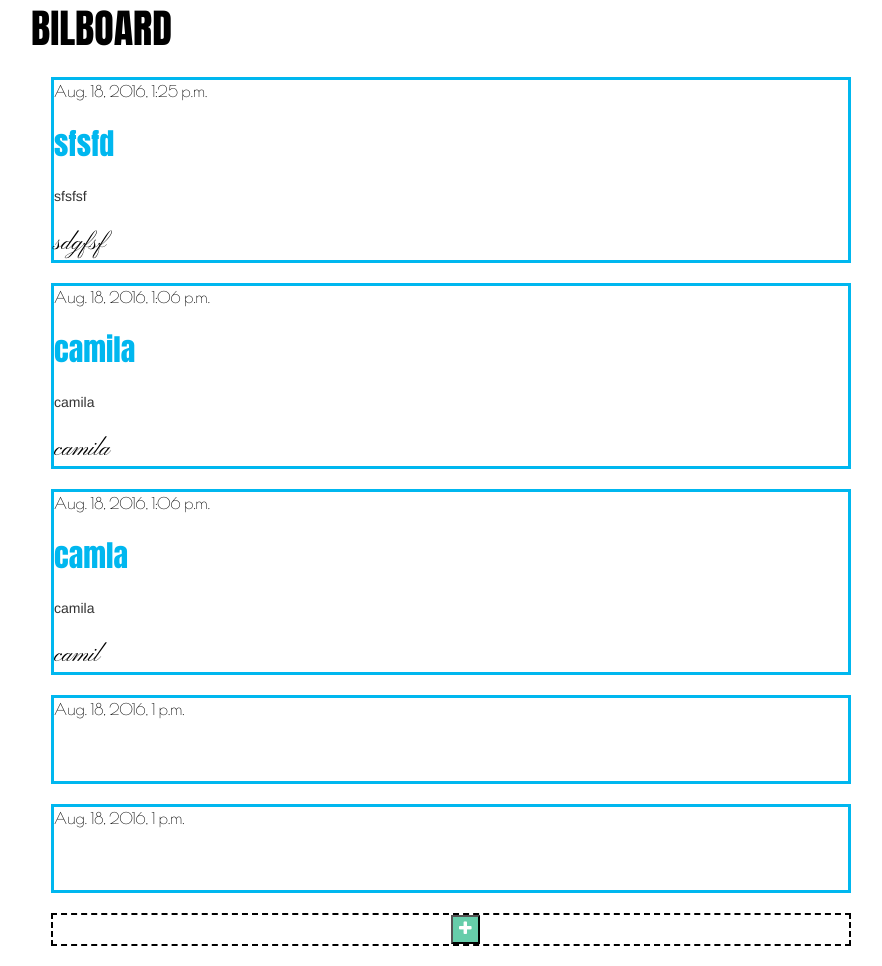
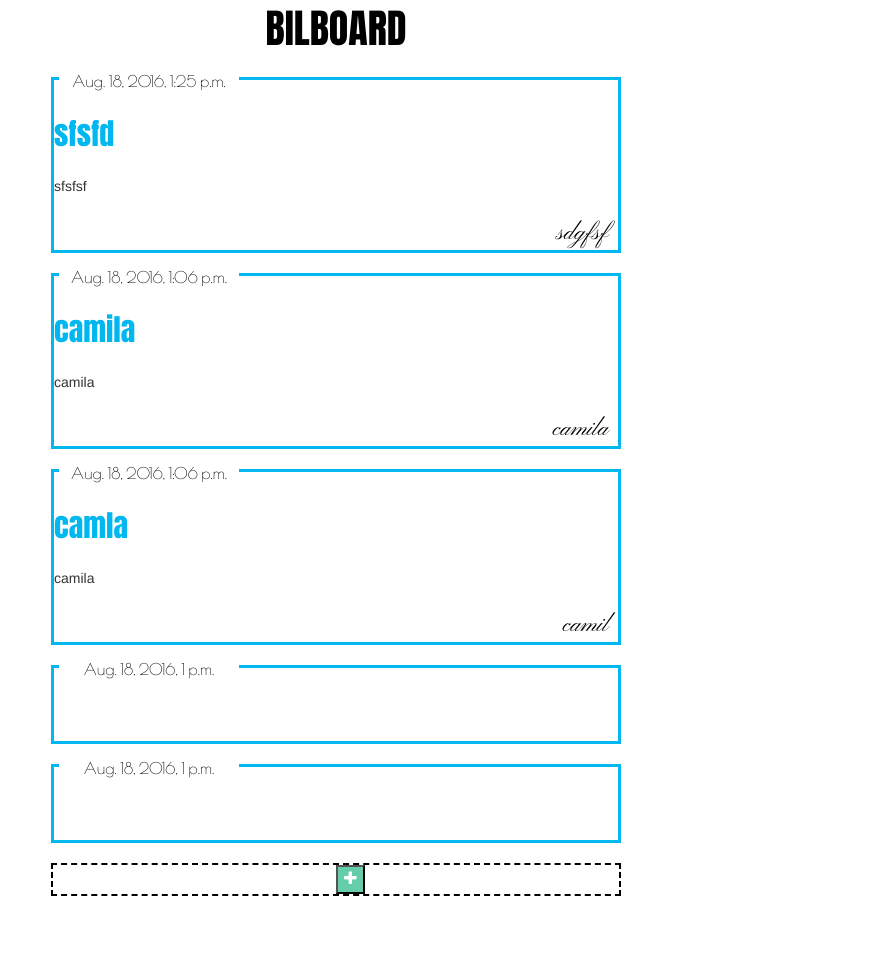
Before and after one commit to camilacukierman/Assignment-Billboard-version2, a Django app: page /comments/ in a window 1280 px wide. Shown: the whole page, without its empty margins (304-1186 px from the left). After the commit the page ends 896 px from the top, so only its background shows below. Run offline with Django 3.2, Linux system fonts and the light colour scheme; data comes from the database, SQL or seed files in the repository; some libraries are stand-ins or nearby versions.

Commit message:
editing css

```diff
--- a/comments/static/comments/css/style.css
+++ b/comments/static/comments/css/style.css
@@ -11,6 +11,11 @@
     font-family: Poiret One;
     font-size : 16px;
     Color : black;
+    width: 180px;
+    text-align: center;
+    background-color: white;
+    margin-top: -10px;
+    margin-left: 5px;
 }
 
 .title {
@@ -28,17 +33,20 @@
 .author {
     font-family: Pinyon Script;
     font-size : 24px;
-    Color : black
+    Color : black;
+    text-align: right;
+    padding: 0px 10px;
 }
 
 .maintitle {
+    text-align: center;
     font-family: Anton;
     font-size : 40px;
     Color : black;
 }
 
 .message-box{
-    width: 800px;
+    width: auto;
     Height:auto;
     border:3px #00b7ef solid;
     margin:20px;
@@ -56,14 +64,14 @@
 .border_add{
     Border: 2px  black dashed;
     margin: 20px;
-    width: 800px;
+    width: auto;
     Height: auto;
 }
 
 .border_post{
     Border: 2px  #00b7ef dashed;
     margin: 20px;
-    width: 800px;
+    width: auto;
     Height: auto;
 }
 
--- a/comments/templates/comments/index.html
+++ b/comments/templates/comments/index.html
@@ -42,7 +42,7 @@
 </div>
 
 
-<div class="display_form col-md-6">
+<div class="display_form">
 <form method="post" action="/postcomment" name="form" >
     {% csrf_token %}
     <div class="border_post">
```
